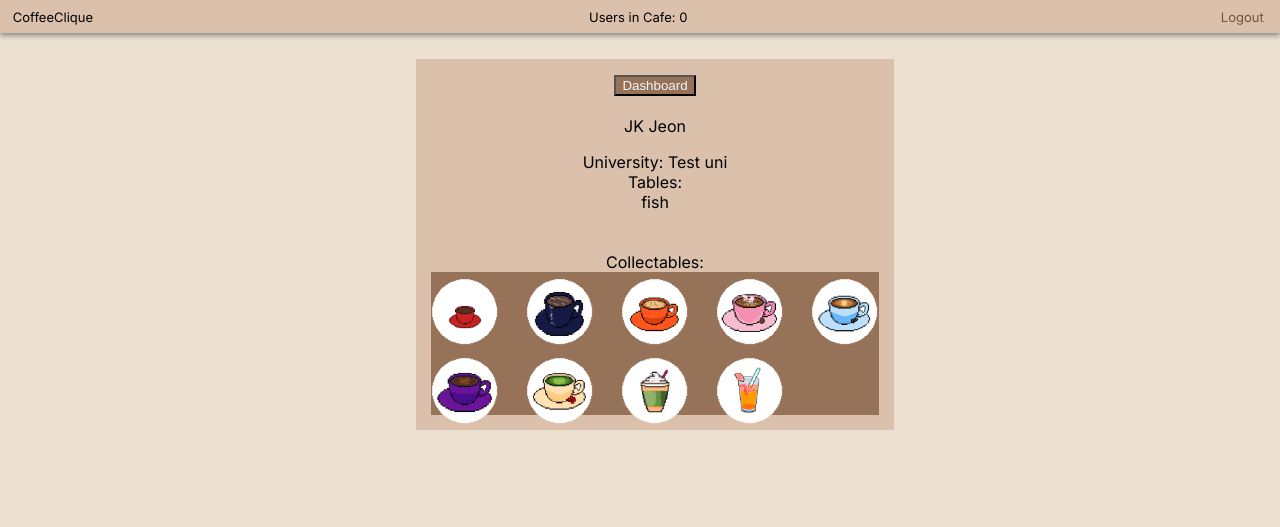
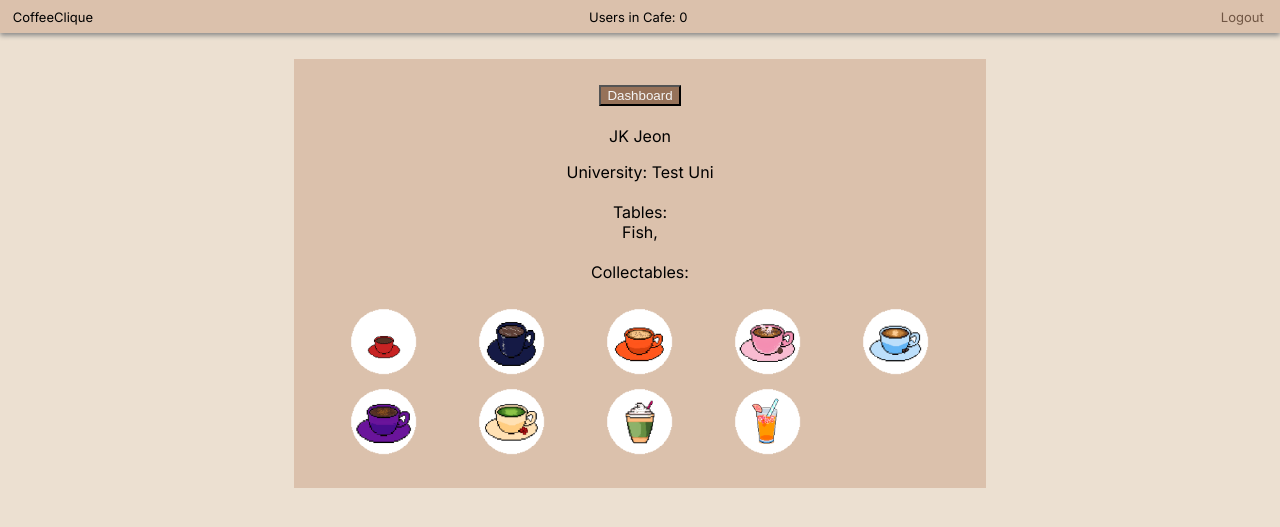
Before and after one commit to vuhctreh/GSEP_F_In_The_Chat, a Django app: page /profile_page/3 in a window 1280 px wide. Shown: the top 527 px of the page. Run offline with Django 3.2, Linux system fonts and the light colour scheme; a user stored in the database is signed in; data comes from the database, SQL or seed files in the repository.

Commit message:
public profile css finished

```diff
--- a/app/static/css/profile_page.css
+++ b/app/static/css/profile_page.css
@@ -1,42 +1,11 @@
-body {
-    background-color: #ece0d1;
-    margin: 0%;
-    font-family: 'Inter', sans-serif;
-}
-
-.top_bar {
-    background-color: #dbc1ac;
-    box-shadow: 0px 2.5px 5px #888888;
-    padding-left: 1%;
-}
-
-.app_name {
-    margin-block-start: 0px;
-    margin-block-end: 0px;
-    padding-top: 9px;
-    padding-bottom: 8px;
-    font-size: small;
-    font-weight:lighter;
-}
-
 .main {
     background-color: #dbc1ac;
     text-align: center;
-    width: 35%;
+    width: 50%;
+    margin: auto;
     margin-top: 2%;
     margin-bottom: 2%;
-    margin-left: 32.5%;
-    padding: 15px;
-}
-
-input {
-    margin: 2px;
-    padding: 4px;
-}
-
-input[type=button], input[type=submit] {
-    background-color: #967259;
-    color: whitesmoke;
+    padding: 2%;
 }
 
 button{
@@ -44,29 +13,43 @@ button{
   color: whitesmoke;
 }
 
+a {
+    text-decoration: none;
+}
+
+.user_info {
+    text-transform: capitalize;
+}
+
+.staff_info {
+    text-transform: none;
+}
+
+/* Grid of collectables */
+.grid_collectables {
+    display: grid;
+    grid-template-columns: repeat(5, 1fr);
+    grid-template-rows: repeat(2, 1fr);
+}
+
+.grid_collectables img {
+    width: 80px;
+    height: auto;
+    margin: auto;
+}
+/* End of collectables grid */
+
 @media only screen and (max-width: 850px) {
     .main {
         width: 83%;
-        margin: auto;
         margin-top: 4%;
         margin-bottom: 4%;
     }
+
+    /* Grid of collectables */
+    .grid_collectables {
+        grid-template-columns: repeat(2, 1fr);
+        grid-template-rows: repeat(5, 1fr);
+    }
+    /* End of collectables grid */
 }
-
-/* This is for the grid of collectable */
-
-.grid_collectables {
-    background-color: #967259;
-    display: grid;
-    justify-content: center;
-    align-content: center;
-    grid-template-columns: repeat(5, 1fr);
-    grid-template-rows: repeat(2, 5vw);
-    grid-gap: 15px;
-}
-
-.grid_collectables img {
-  width: 80px;
-  height: auto;
-}
-/* end grid of collectable */
--- a/app/templates/profile_page.html
+++ b/app/templates/profile_page.html
@@ -24,23 +24,19 @@
   </div>
 
   <div class="main">
+    <button onclick="document.location='../dashboard'" id="dashboard">Dashboard</button><br><br>
 
     <div class="user_info">
-
-      <button onclick="document.location='../dashboard'" id="dashboard">Dashboard</button>
-      <br><br>
-
-      {{ user.first_name }} {{ user.last_name }} <br>
+      <div class="name">{{ user.first_name }} {{ user.last_name }}</div>
 
       {% if user.is_staff %}
-
-      This user is a staff member. <br>
-      Contact email: {{ user.email }} <br>
-
+      <div class="staff_info">
+        This user is a staff member.<br>
+        Contact email: {{ user.email }}<br><br>
+      </div>
       {% endif %}
 
       {% if user.is_staff is not True %}
-
       <div class="social_media">
         <p style=" text-align: center ">
           {% if user.facebook %}
@@ -48,65 +44,50 @@
             <img alt="fb" src="{% static 'images/facebook.png' %}" width=50 height=50>
           </a>
           {% endif %}
+
+          {% if user.instagram %}
+          <a href="{{ user.instagram }}" target="_blank">
+            <img alt="insta" src="{% static 'images/instagram.png' %}" width=50 height=50>
+          </a>
+          {% endif %}
+
           {% if user.twitter %}
           <a href="{{ user.twitter }}" target="_blank">
             <img alt="twt" src="{% static 'images/twitter.png' %}" width=50 height=50>
           </a>
           {% endif %}
-        {% if user.instagram %}
-        <a href="{{ user.instagram }}" target="_blank">
-          <img alt="insta" src="{% static 'images/instagram.png' %}" width=50 height=50>
-        </a>
-        {% endif %}
         </p>
       </div>
-
       {% endif %}
 
-      University: {{ user.university }} <br>
+      University: {{ user.university }}<br><br>
 
       {% if course_entered %}
-      Course: {{ user.course }} <br>
+      Course: {{ user.course }}<br><br>
       {% endif %}
 
       {% if user.is_staff is not True %}
-
         {% if year_entered %}
-      Year: {{ user.year }} <br>
+        Year: {{ user.year }}<br><br>
         {% endif %}
 
-      Tables: <br>
+        Tables:<br>
         {% for table in tables %}
-      {{ table }}
+        {{ table }},
         {% endfor %}
-      <br>
-
       {% endif %}
-
     </div>
 
-    {% if user.is_staff is not True %}
-
-    <br><br>
-
-      Collectables:
+    {% if user.is_staff is not True %}<br>
+    Collectables:<br><br>
     <div class="grid_collectables">
       {% for img in collectable_pictures %}
-        {% if forloop.counter > 5%}
-          <img src="{% static img %}" style="grid-row: 2; grid-column: ;" >
+        <img src="{% static img %}">
+      {% endfor %}
+    </div>
     {% endif %}
-
-        {% if forloop.counter < 6 %}
-          <img src="{% static img %}" style="grid-row: 1; grid-column: {{forloop.counter}};" >
-        {% endif %}
-        {% endfor %}
-
   </div>
 
-  {% endif %}
-
-
-</div>
   <script src="{% static 'js/darkmode.js' %}" type="text/javascript"></script>
 </body>
 
```
Also changed, not shown: 1 other file. Lines whose indentation alone changed are shown as unchanged.
